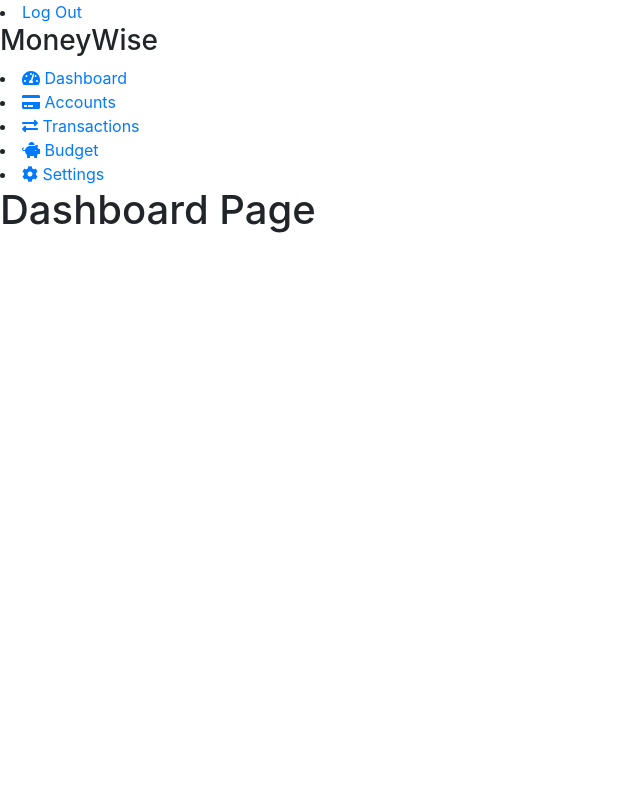
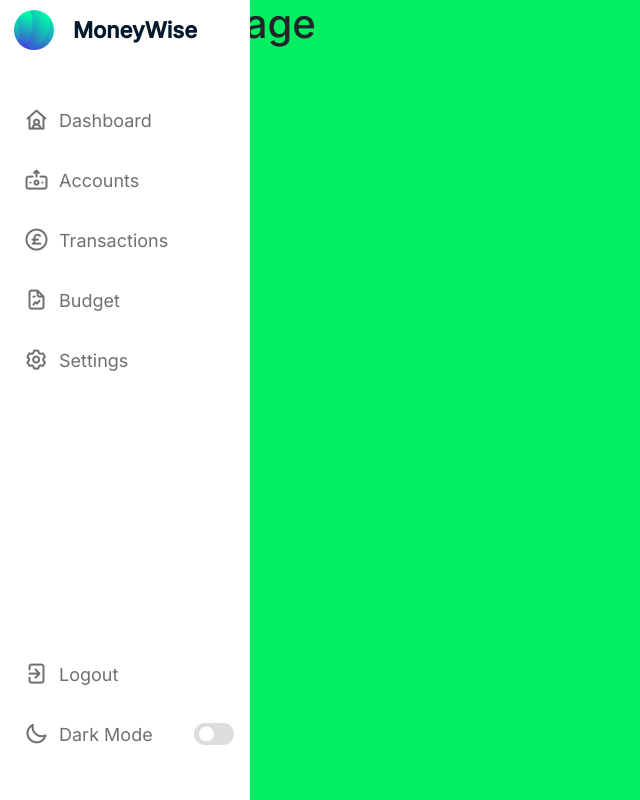
Before and after one commit to Viver2nd/MoneyWise, a Django app: page / in a window 1280 px wide. Shown: the whole page, without its empty margins (0-640 px from the left). Run offline with Django 4.2, Linux system fonts and the light colour scheme; the visitor is signed in with stand-in values (Sample User, id 1).

Commit message:
logo and navbar css with dark mode

```diff
--- a/main_app/static/css/style.css
+++ b/main_app/static/css/style.css
@@ -0,0 +1,146 @@
+@import url('https://fonts.googleapis.com/css2?family=Inter:wght@200;400;500&display=swap');
+* {
+	margin: 0;
+	padding: 0;
+	box-sizing: border-box;
+	font-family: 'Inter', sans-serif;
+}
+
+:root {
+	/* Colors */
+	--primary-color: #03EF62;
+	--panel-color: #FFF;
+	--text-color: #05192D;
+	--black-light-color: #707070;
+	--toggle-color: #DDD;
+	--title-icon-color:#fff;
+
+	/* Transition */
+	--trans-05: all 0.5s ease;
+	--trans-03: all 0.3s ease;
+	--trans-02: all 0.2s ease;
+}
+
+body{
+	min-height: 100vh;
+	background-color: var(--primary-color);
+}
+
+body.dark{
+	--primary-color: #03EF62;
+	--panel-color: #05192D;
+	--text-color: #03EF62;
+	--black-light-color: #CCC;
+	--toggle-color: #FFF;
+	--title-icon-color:#CCC;
+}
+
+nav{
+	position: fixed;
+	top:0;
+	left: 0;
+	height: 100%;
+	width:250px;
+	padding: 10px 14px;
+	background-color: var(--panel-color);
+}
+nav .logo-name{
+	display: flex;
+	align-items: center;
+}
+nav .logo-image{
+	display: flex;
+	min-width: 45px;
+}
+nav .logo-image img{
+	width: 40px;
+	object-fit: cover;
+	border-radius: 50%;
+}
+nav .logo-name .logo_name{
+	font-size: 22px;
+	font-weight: 600;
+	color: var(--text-color);
+	margin-left: 14px;
+}
+nav .menu-items{
+	margin-top: 40px;
+	height: calc(100% - 90px);
+	display: flex;
+	flex-direction: column;
+	justify-content: space-between;
+}
+.menu-items li{
+	list-style: none;
+}
+.menu-items li a{
+	display: flex;
+	align-items: center;
+	height: 60px;
+	text-decoration: none;
+	position: relative;
+}
+.menu-items li a:hover:before{
+	content: "";
+	height: 5px;
+	left: -7px;
+	width: 5px;
+	border-radius: 50%;
+	background-color: var(--text-color);
+	position: absolute;
+}
+.menu-items li a i{
+	font-size: 24px;
+	min-width: 45px;
+	height: 100%;
+	display: flex;
+	align-items: center;
+	justify-content: center;
+	color: var(--black-light-color);
+}
+.menu-items li a .link-name{
+	font-size: 18px;
+	font-weight: 400;
+	color: var(--black-light-color);
+}
+.nav-links li a:hover i,
+.nav-links li a:hover .link-name{
+	color: var(--text-color);
+}
+.menu-items .mode{
+	display: flex;
+	align-items: center;
+}
+.menu-items .mode-toggle{
+	position: absolute;
+	right: 14px;
+	height: 50px;
+	min-width: 45px;
+	display: flex;
+	align-items: center;
+	justify-content: center;
+	cursor: pointer;
+}
+.mode-toggle .switch{
+	position: relative;
+	display: inline-block;
+	border-radius: 25px;
+	height: 22px;
+	width: 40px;
+	background-color: var(--toggle-color);
+}
+.switch:before{
+	content: "";
+	position: absolute;
+	left: 5px;
+	top:50%;
+	transform: translateY(-50%);
+	height: 15px;
+	width: 15px;
+	background-color: var(--panel-color);
+	border-radius: 50%;
+	transition: var(--trans-03);
+}
+body.dark .switch:before{
+	left:20px
+}
--- a/main_app/templates/base.html
+++ b/main_app/templates/base.html
@@ -6,26 +6,77 @@
     <meta charset="UTF-8">
     <meta name="viewport" content="width=device-width, initial-scale=1.0">
     <title>MoneyWise</title>
+    <link rel="icon" type="image/png" href="../static/css/images/logo.png">
     <link rel="stylesheet" href="https://cdnjs.cloudflare.com/ajax/libs/font-awesome/5.15.3/css/all.min.css">
     <link rel="stylesheet" href="https://cdn.jsdelivr.net/npm/bootstrap@4.3.1/dist/css/bootstrap.min.css" integrity="sha384-ggOyR0iXCbMQv3Xipma34MD+dH/1fQ784/j6cY/iJTQUOhcWr7x9JvoRxT2MZw1T" crossorigin="anonymous">
-    <link rel="stylesheet" type="text/css" href="{% static 'css/style.css' %}">
+    <link rel="stylesheet" type="text/css" href="../static/css/style.css">
+    <link rel="stylesheet" href="https://unicons.iconscout.com/release/v4.0.8/css/line.css">
 </head>
 <body>
-    <header>
-        <!-- Top Right  -->
-        <nav>
-            <li><a href="{% url 'logout' %}">Log Out</a></li>
-        </nav>
-        <!--  Side Bar  -->
-        <nav>
-            <h3>MoneyWise</h3>
-            <li><a href="{% url 'dashboard' %}"><i class="fa fa-tachometer-alt"></i> Dashboard</a></li>
-            <li><a href="{% url 'accounts' %}"><i class="fa fa-credit-card"></i> Accounts</a></li>
-            <li><a href="{% url 'transactions' %}"><i class="fa fa-exchange-alt"></i> Transactions</a></li>
-            <li><a href="{% url 'budget' %}"><i class="fa fa-piggy-bank"></i> Budget</a></li>
-            <li><a href="{% url 'settings' %}"><i class="fa fa-cog"></i> Settings</a></li>
-        </nav>
-    </header>
+    <nav>
+		<div class="logo-name">
+			<div class="logo-image">
+				<img src="../static/css/images/logo.png" alt="logo">
+			</div>
+			<span class="logo_name">MoneyWise</span>
+		</div>
+		<div class="menu-items">
+			<ul class="nav-links">
+				<li>
+					<a href="{% url 'dashboard' %}">
+						<i class="uil uil-house-user"></i>
+						<span class="link-name">Dashboard</span>
+					</a>
+				</li>
+				<li>
+					<a href="{% url 'accounts' %}">
+						<i class="uil uil-money-insert"></i>
+						<span class="link-name">Accounts</span>
+					</a>
+				</li>
+				<li>
+					<a href="{% url 'transactions' %}">
+						<i class="uil uil-pound-circle"></i>
+						<span class="link-name">Transactions</span>
+					</a>
+				</li>
+				<li>
+					<a href="{% url 'budget' %}">
+						<i class="uil uil-file-graph"></i>
+						<span class="link-name">Budget</span>
+					</a>
+				</li>
+                <li>
+					<a href="{% url 'settings' %}">
+						<i class="uil uil-setting"></i>
+						<span class="link-name">Settings</span>
+					</a>
+				</li>
+			</ul>
+
+			<ul class="logout-mod">
+				<li>
+					<a href="{% url 'logout' %}">
+						<i class="uil uil-signout"></i>
+						<span class="link-name">Logout</span>
+					</a>
+				</li>
+
+				<li class="mode">
+					<a href="#">
+						<i class="uil uil-moon"></i>
+						<span class="link-name">Dark Mode</span>
+					</a>
+
+					<div class="mode-toggle">
+						<span class="switch"></span>
+					</div>
+				</li>
+			</ul>
+		</div>
+	</nav>
+
+
     <main>
         {% block content %}
         {% endblock %}
@@ -33,5 +84,15 @@
     <footer>
 
     </footer>
+
+    <script>
+        const body = document.querySelector("body");
+	        modeToggle = body.querySelector(".mode-toggle");
+
+        modeToggle.addEventListener("click", () => {
+            body.classList.toggle("dark");
+        });
+
+    </script>
 </body>
 </html>
```
Also changed, not shown: main_app/static/css/images/logo.png (added).
